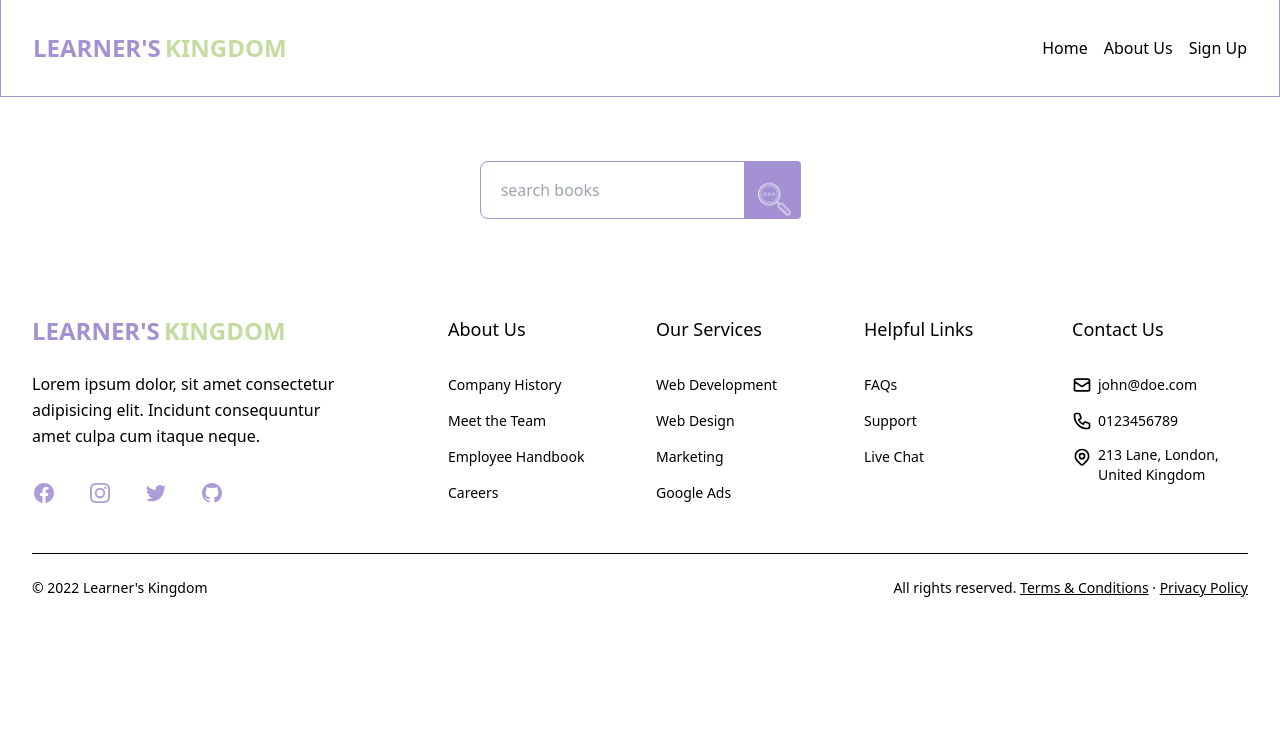
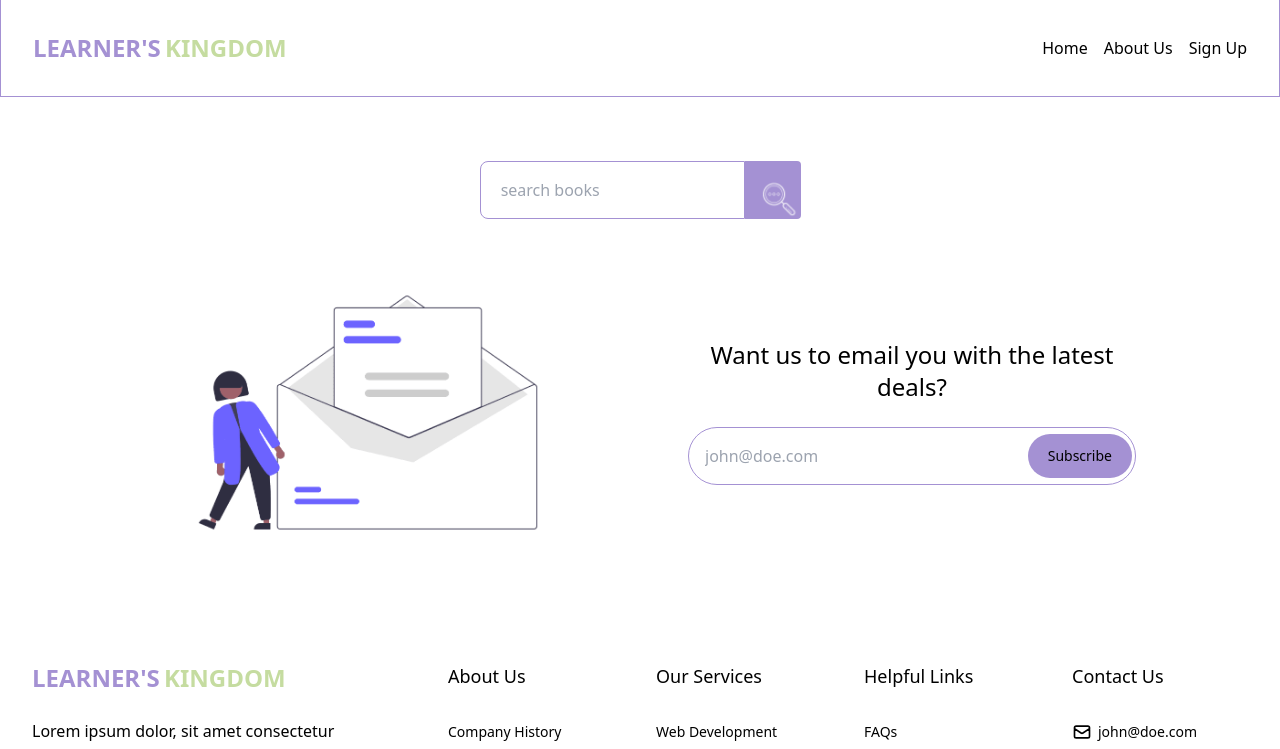
Before and after one commit to almahfuz97/learners-kingdom-team, a Next.js app: page / in a window 1280 px wide. Shown: the top 749 px of the page. Built offline with nearby package versions, Linux system fonts and the light colour scheme.

Commit message:
attached news letter to home

```diff
--- a/pages/index.js
+++ b/pages/index.js
@@ -4,6 +4,7 @@ import { Inter } from '@next/font/google'
 import Navbar from '../components/Navbar/Navbar'
 import Footer from '../components/Footer/Footer'
 import Banner from '../components/Banner/Banner'
+import NewsLetter from '../components/NewsLetter/NewsLetter'
 
 const inter = Inter({ subsets: ['latin'] })
 
@@ -12,6 +13,7 @@ export default function Home() {
     <div>
       <Navbar />
       <Banner />
+      <NewsLetter />
       <Footer />
     </div>
   )
```
